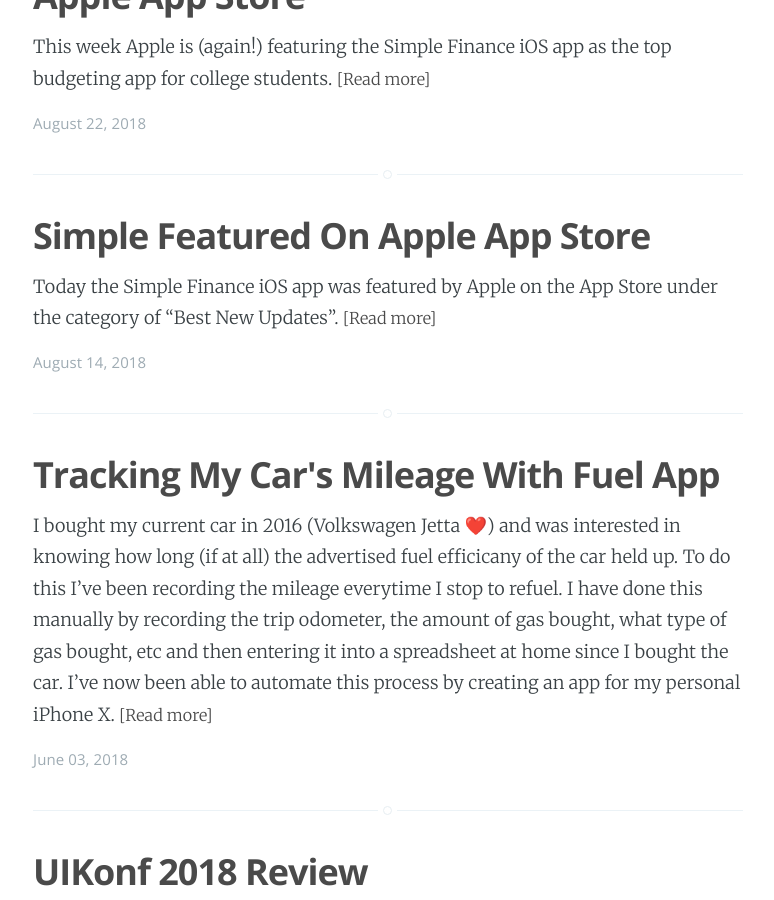
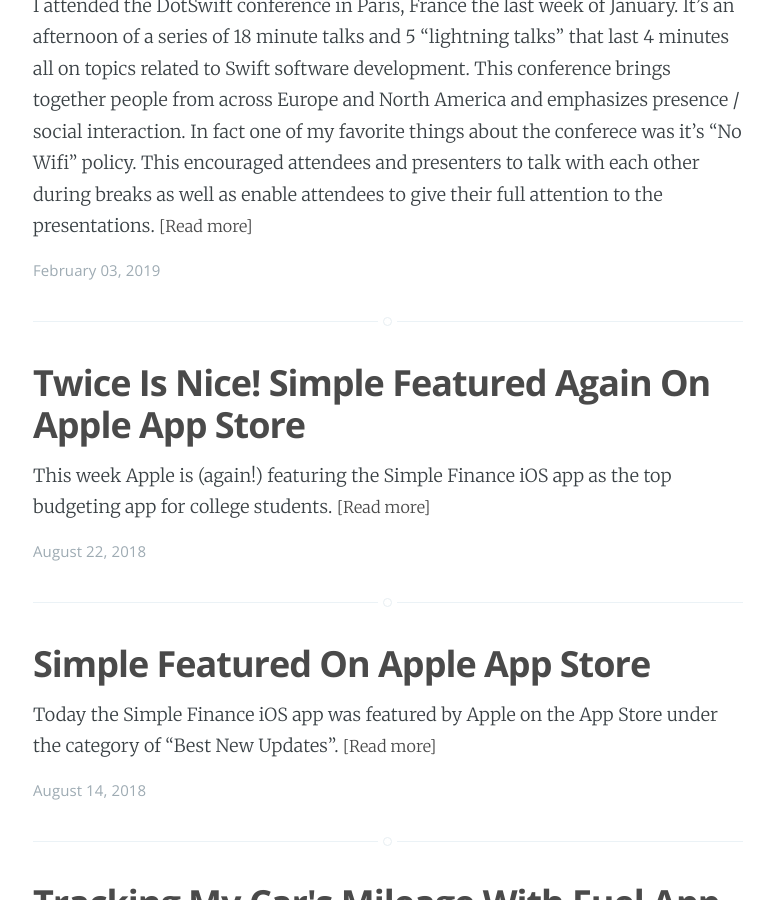
Before and after one commit to bleege/bleege.github.io, a Jekyll site: the page built from index.html, in a window 1280 px wide and 900 px high, scrolled down 476 px. Shown: the whole window, without its empty margins (252-1026 px from the left). Built offline with Jekyll 4.4.1, drawn with Linux system fonts in a browser that asks for light colours; the list of posts is cut into pages by our own code; some of the changed text lies outside the part shown.

Commit message:
DotSwift Conference Recap (#10)

```diff
--- a/_posts/2018-05-24-uikonf.md
+++ b/_posts/2018-05-24-uikonf.md
@@ -7,6 +7,7 @@
 - berlin
 - community
 - conferences
+- europe
 - germany
 - iphone
 - ios
--- /dev/null
+++ b/_posts/2019-02-03-dotswift.md
@@ -0,0 +1,53 @@
+---
+layout: post
+title: DotSwift 2019 Review
+date: 2019-02-03
+tags:
+- apple
+- community
+- conferences
+- dotswift
+- europe
+- france
+- iphone
+- ios
+- mobile
+- paris
+- people
+- swift
+- travel
+---
+
+<!--excerpt.start-->
+I attended the [DotSwift conference](https://2019.dotswift.io/) in Paris, France the last week of January.  It's an afternoon of a series of 18 minute talks and 5 "lightning talks" that last 4 minutes all on topics related to Swift software development.  This conference brings together people from across Europe and North America and emphasizes presence / social interaction.  In fact one of my favorite things about the conferece was it's "No Wifi" policy.  This encouraged attendees and presenters to talk with each other during breaks as well as enable attendees to give their full attention to the presentations.
+<!--excerpt.end-->
+
+Here are some of my favorite presentations from the conference:
+
+
+#### Daniel Jalkut - Pure Swift
+
+Discusses how even "Pure Swift" apps live in a world of Objective-C code.
+
+__video not yet posted__
+
+
+#### Mark Dalrymple - Wh@t is th@t?
+
+A deep dive into what annotations are, how they work, and most interestly how to find them in the iOS SDK.
+
+<iframe width="560" height="315" src="https://www.youtube.com/embed/MPkMf7Pbp5c" frameborder="0" allow="autoplay; encrypted-media" allowfullscreen></iframe>
+
+#### Janina Kutyn - CATransform3D: You don't need to know them
+
+Fascinating technical details about the math that powers Apple's Core Animation APIs.
+
+<iframe width="560" height="315" src="https://www.youtube.com/embed/vZq09zB0sfU" frameborder="0" allow="autoplay; encrypted-media" allowfullscreen></iframe>
+
+#### Soroush Khanlou - From Problem to Solution
+
+A guide on how simplied solutions reveal themselves via iteration and abstraction.
+
+<iframe width="560" height="315" src="https://www.youtube.com/embed/3G_ffcgRLMw" frameborder="0" allow="autoplay; encrypted-media" allowfullscreen></iframe>
+
+To learn more about the conference make sure to checkout the conference [videos](https://www.dotconferences.com/conference/dotswift-2019) and [photos](https://www.flickr.com/photos/97226415@N08/sets/72157676085258497/).
```
Also changed, not shown: about.md (+1 -0 lines).
